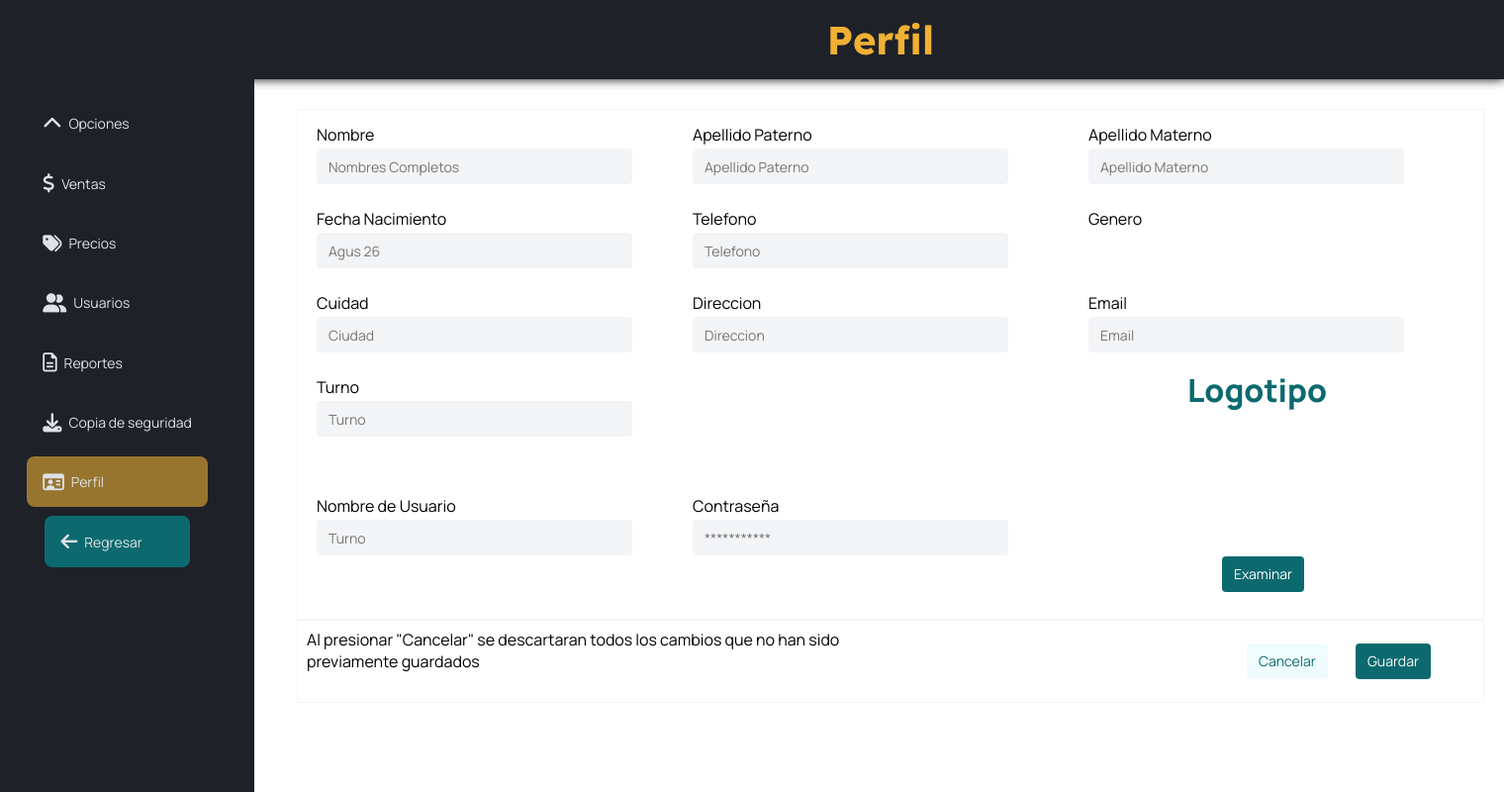
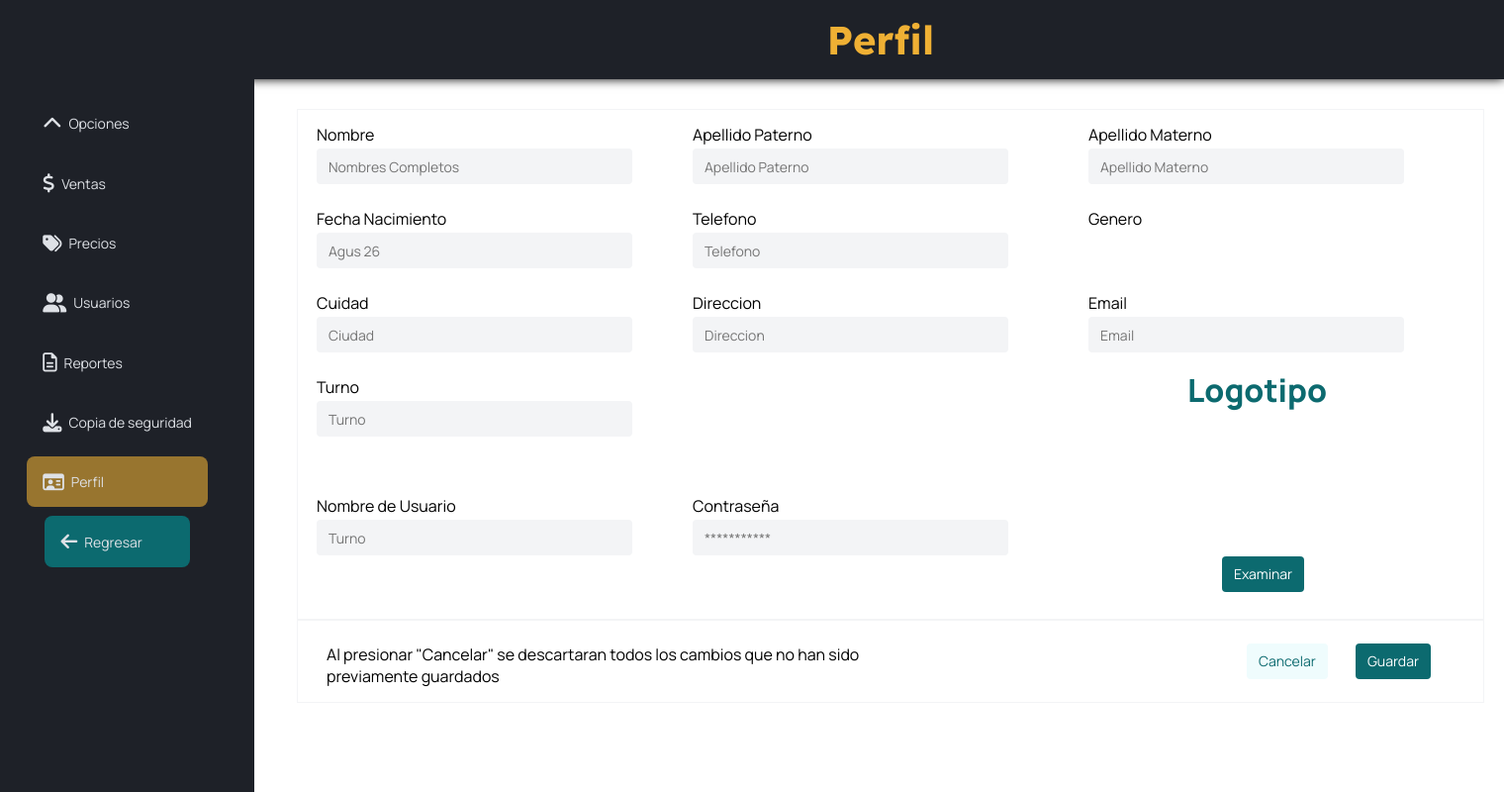
Before and after one commit to Murderd0ll/Wall-Ve-, a PHP site: page /Admin_Perfil.html in a window 1520 px wide. Shown: the whole page at 99% size. Run offline with PHP 8.4, Linux system fonts and the light colour scheme.

Commit message:
***acomodomensaje

```diff
--- a/Wall-VE-main/Css/estilos.css
+++ b/Wall-VE-main/Css/estilos.css
@@ -1126,8 +1126,8 @@
 
 #MensajeInferiorPA {
     position: absolute;
-    top: 635px;
-    left: 310px;
+    top: 650px;
+    left: 330px;
     text-align: left
     }
 
```
